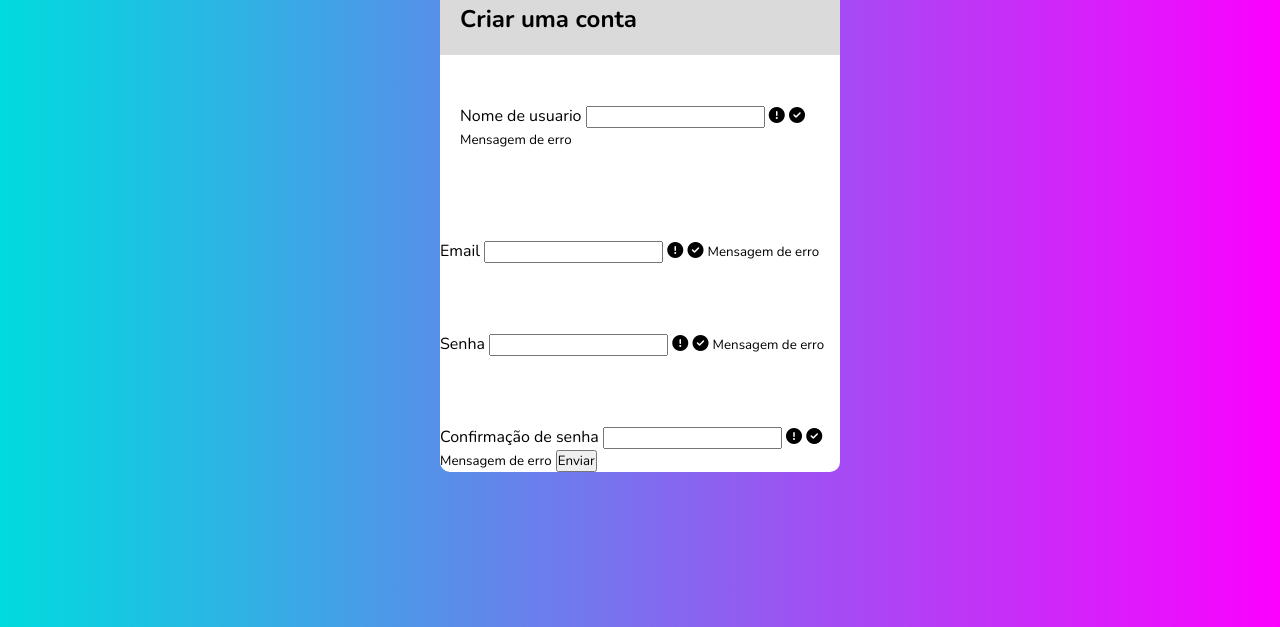
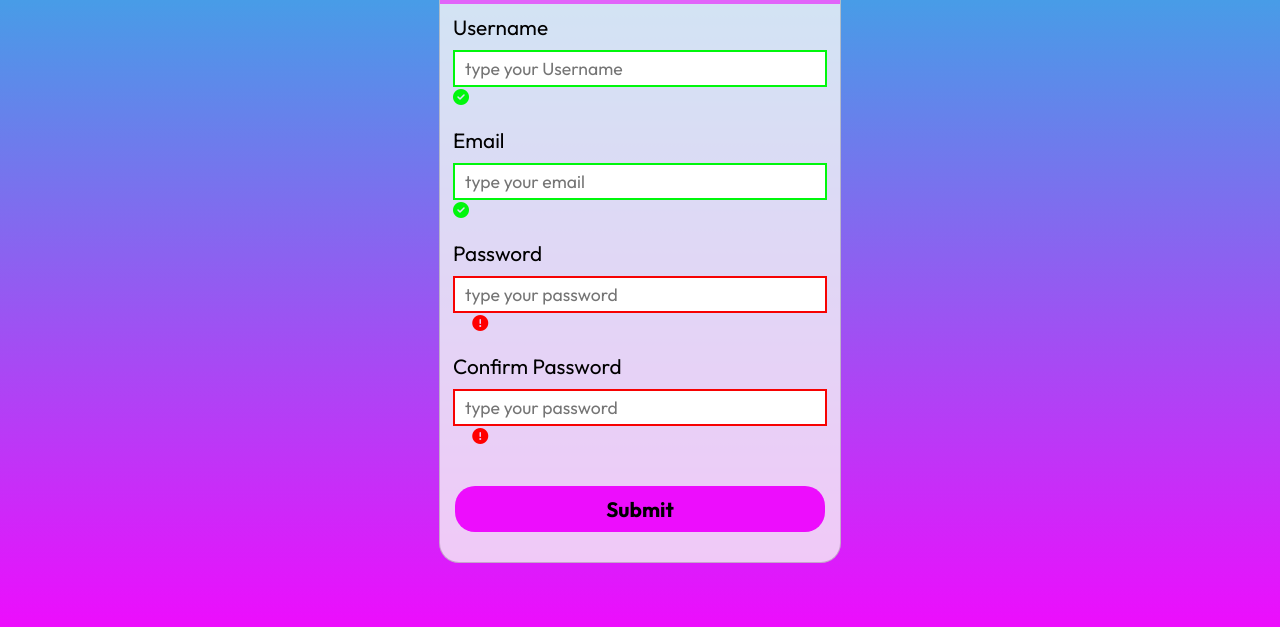
Before and after one commit to JagarnoTT/JavaScript-Basico, a website: page Miniprojetos/indexForm.html in a window 1280 px wide. Shown: the part 173-800 px from the top of the page. Drawn offline with nearby package versions, Linux system fonts and the light colour scheme.

Commit message:
alteração

```diff
--- a/Miniprojetos/StyleForm.css
+++ b/Miniprojetos/StyleForm.css
@@ -1,32 +1,83 @@
 *{
+    margin: 0;
     padding: 0;
-    margin: 0;
-    font-family: "Nunito", sans-serif;
+    font-family: "Outfit", sans-serif;
 }
+
 body{
-    background-image: linear-gradient(90deg, #00dbde 0%, #fc00ff 100%);
     width: 100vw;
     height: 100vh;
     display: flex;
     justify-content: center;
     align-items: center;
+    background-image: linear-gradient(180deg,#1AC4E1 0%, #ED0DFD 100% );
 }
-h2{
-    background-color: rgb(218, 218, 218);
-    padding: 20px;
-}
-.main-container{
-    background-color: white;
-    border-radius: 10px;
+.container{
+    background-color: #f5f6f7cc;
+    border-radius: 20px;
     overflow: hidden;
     width: 400px;
-    max-width: 100%;
+    display: flex;
+    flex-direction: column;
+    align-items: center;
+    border: solid 1px rgba(0, 0, 0, 0.178);
 }
-.form{
+header{
+    background-color: #ed0dfd96;
+    font-size: 1.2em;
+    text-align: center;
     padding: 20px;
+    padding-inline: 30px;
+
 }
 .form-control{
-    margin-bottom: 10px;
-    padding-bottom: 20px;
-    position: relative;
+    padding: 10px;
+    margin-inline: 10px;
+
 }
+.form-control input{
+    font-size: 1.1em;
+    padding-block: 5px;
+    padding-inline: 10px;
+    width: 350px;
+    border: none;
+    outline: none;
+    margin-top: 10px;
+}
+.form-control label{
+    font-size: 1.3em;
+}
+.form-control i {
+    visibility: hidden;
+}
+.form-control small{
+    visibility: hidden;
+}
+button{
+    width: 370px;;
+    padding-block: 10px;
+    margin-block: 30px;
+    font-size: 1.3em;
+    font-weight: bold;
+    cursor: pointer;
+    background-color: #ED0DFD;
+    border-radius: 20px;
+    border: none;
+}
+
+/*Error and Success*/
+.form-control.error input
+{
+    border: solid 2px #f70202;
+}
+.form-control.error i.fa-circle-exclamation{
+    color: red;
+    visibility: visible;
+}
+.form-control.success input{
+    border: solid 2px #00f70c;
+}
+.form-control.success i.fa-circle-check{
+    color: #00f70c;
+    visibility: visible;
+}
--- a/Miniprojetos/indexForm.html
+++ b/Miniprojetos/indexForm.html
@@ -6,51 +6,54 @@
     <link rel="stylesheet" href="StyleForm.css">
     <link rel="preconnect" href="https://fonts.googleapis.com">
     <link rel="preconnect" href="https://fonts.gstatic.com" crossorigin>
-    <link href="https://fonts.googleapis.com/css2?family=Nunito:ital,wght@0,200..1000;1,200..1000&display=swap" rel="stylesheet">
+    <link rel="preconnect" href="https://fonts.googleapis.com">
+<link rel="preconnect" href="https://fonts.gstatic.com" crossorigin>
+<link href="https://fonts.googleapis.com/css2?family=Outfit:wght@100..900&display=swap" rel="stylesheet">
     <title>Formulario</title>
 </head>
 <body>
     <div class="container">
+        <header>
+            <h2>
+               CREATE YOUR ACCOUNT
+            </h2>
+        </header>
+
+        <div class="form-control success">
+            <label for="email">Username</label>
+            <input type="text" placeholder="type your Username">
+            <i class="fa-solid fa-circle-check"></i>
+            <i class="fa-solid fa-circle-exclamation"></i>
+            <small>error</small>
         </div>
 
-    <div class="main-container">
-        <h2>
-            Criar uma conta
-        </h2>
-        <form id="form-main" class="form">
-            <div class="form-control"></div>
-            <label for="username">Nome de usuario</label>
-            <input type="text" id="username">
+        <div class="form-control success">
+            <label for="email">Email</label>
+            <input type="email" placeholder="type your email">
+            <i class="fa-solid fa-circle-check"></i>
             <i class="fa-solid fa-circle-exclamation"></i>
+            <small>error</small>
+        </div>
+
+        <div class="form-control error">
+            <label for="password">Password</label>
+            <input type="password" placeholder="type your password">
             <i class="fa-solid fa-circle-check"></i>
-            <small>Mensagem de erro</small>
-        </form>
-            <form id="form" class="form"></form>
-            <div class="form-control"></div>
-            <label for="username">Email</label>
-            <input type="email" id="username">
             <i class="fa-solid fa-circle-exclamation"></i>
+            <small>error</small>
+        </div>
+
+        <div class="form-control error" >
+            <label for="password">Confirm Password</label>
+            <input type="password" placeholder="type your password">
             <i class="fa-solid fa-circle-check"></i>
-            <small>Mensagem de erro</small>
-        </form>
-            <form id="form" class="form"></form>
-            <div class="form-control"></div>
-            <label for="username">Senha</label>
-            <input type="password" id="username">
             <i class="fa-solid fa-circle-exclamation"></i>
-            <i class="fa-solid fa-circle-check"></i>
-            <small>Mensagem de erro</small>
-        </form>
-            <form id="form" class="form"></form>
-            <div class="form-control"></div>
-            <label for="username">Confirmação de senha</label>
-            <input type="password" id="username">
-            <i class="fa-solid fa-circle-exclamation"></i>
-            <i class="fa-solid fa-circle-check"></i>
-            <small>Mensagem de erro</small>
-            <button class="submit" id="submit">Enviar</button>
-        </form>
+            <small>error</small>
         </div>
+
+        <button class="submit">Submit</button>
+    </div>
+    <script src="./ScriptForm.js"></script>
     <script src="https://kit.fontawesome.com/113b993b2d.js" crossorigin="anonymous">
     </script>
 </body>
```
Lines whose indentation alone changed are shown as unchanged.
